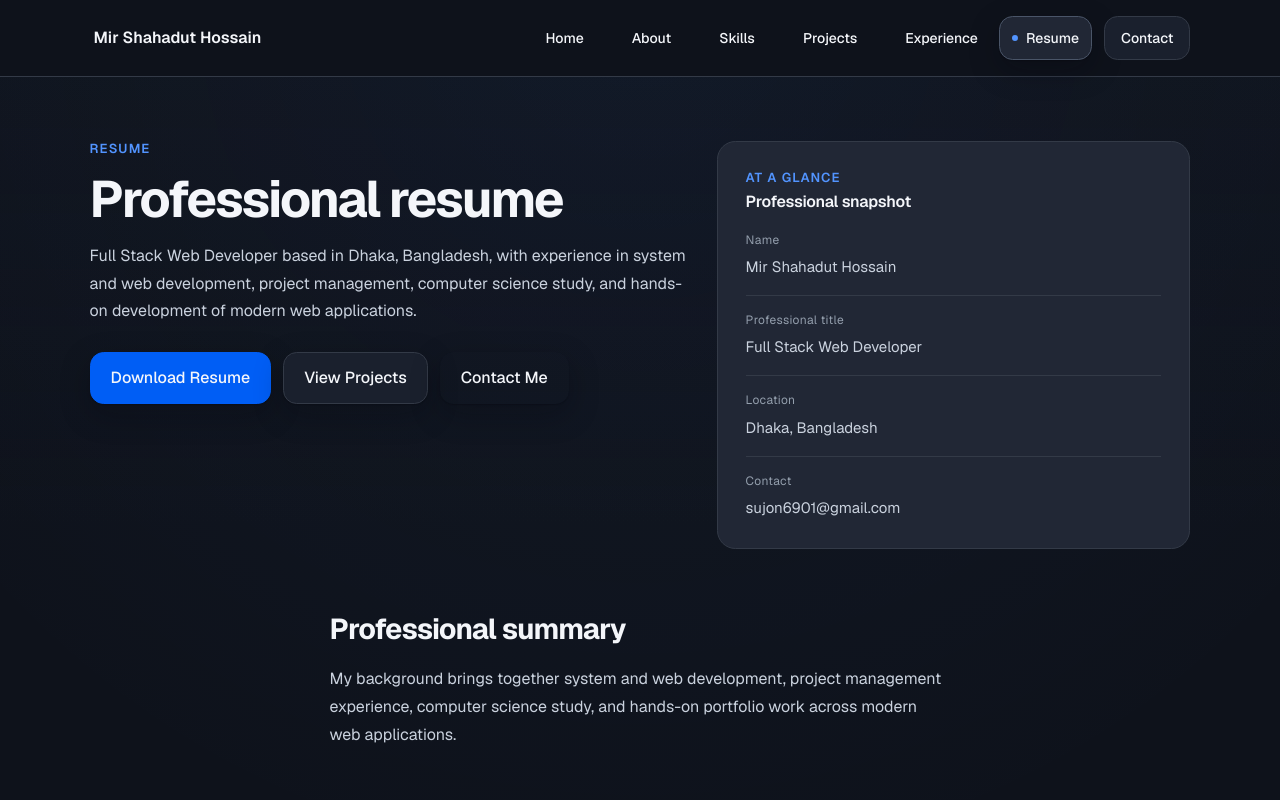
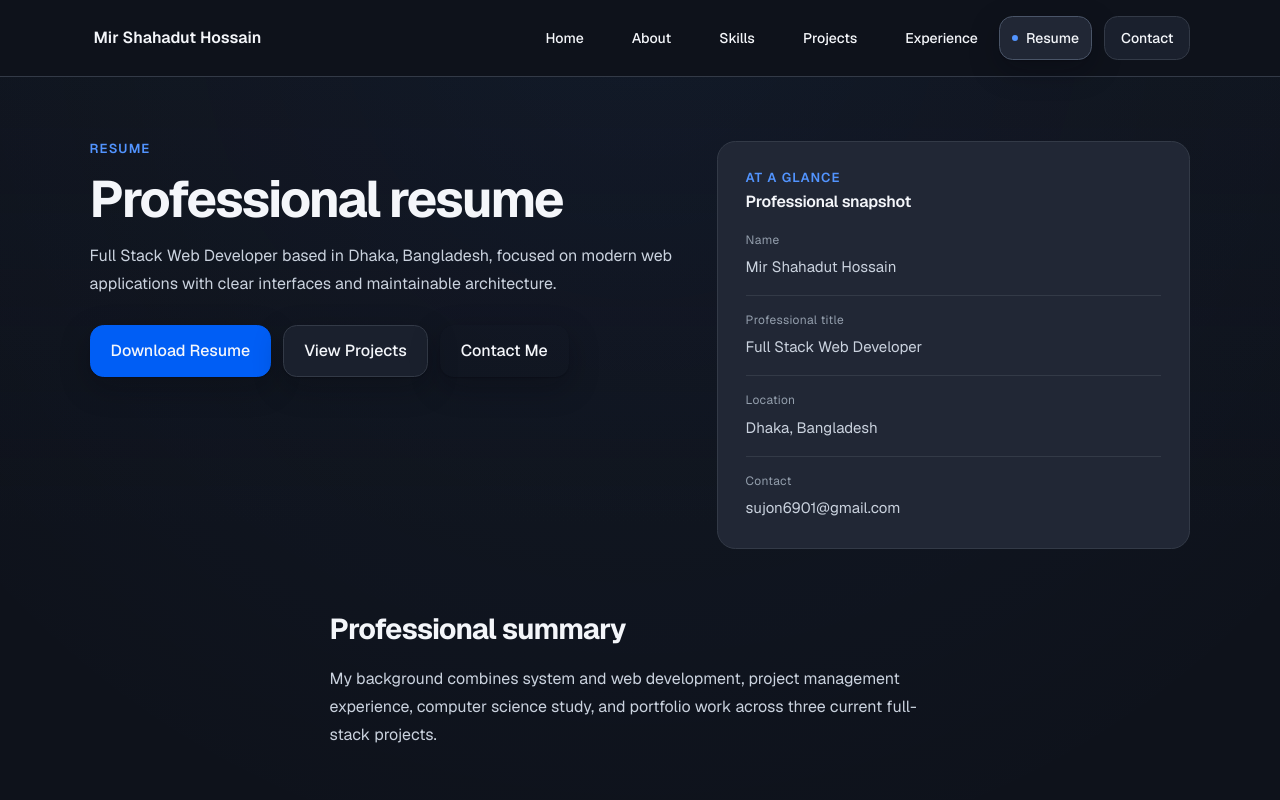
Before and after one commit to doyancha/Mir-Shahadut-Portfolio, a Next.js app: page /resume in a window 1280 px wide. Shown: the top 800 px of the page. Built offline with nearby package versions, Linux system fonts and the light colour scheme; no server answers.

Commit message:
chore: finalize content and visual polish

```diff
--- a/src/components/case-study/case-study-cta.tsx
+++ b/src/components/case-study/case-study-cta.tsx
@@ -14,8 +14,7 @@ export function CaseStudyCta({ liveDemoUrl }: CaseStudyCtaProps) {
         <div className="space-y-2">
           <h2 className="text-2xl font-semibold tracking-tight text-white">Explore the project</h2>
           <p className="max-w-2xl text-sm leading-6 text-[hsl(var(--foreground-secondary))]">
-            Follow the live demo for the approved portfolio destination, or return to the projects
-            index.
+            Follow the live demo to review the project in detail, or return to the projects index.
           </p>
         </div>
         <Cluster gap="sm">
--- a/src/content/resume.ts
+++ b/src/content/resume.ts
@@ -26,7 +26,7 @@ export const resumePdfPath = `/documents/resume/${resumePdfFileName}`;
 export const resumePdfDownloadLabel = "Download Resume";
 
 export const resumeHeroIntroduction =
-  "Full Stack Web Developer based in Dhaka, Bangladesh, with experience in system and web development, project management, computer science study, and hands-on development of modern web applications.";
+  "Full Stack Web Developer based in Dhaka, Bangladesh, focused on modern web applications with clear interfaces and maintainable architecture.";
 
 export const resumeHeroFacts = [
   {
@@ -49,7 +49,7 @@ export const resumeHeroFacts = [
 
 export const resumeSummaryHeading = "Professional summary";
 export const resumeSummaryDescription =
-  "My background brings together system and web development, project management experience, computer science study, and hands-on portfolio work across modern web applications.";
+  "My background combines system and web development, project management experience, computer science study, and portfolio work across three current full-stack projects.";
 
 export const resumeSkillHeading = "Technical skills";
 export const resumeSkillDescription =
--- a/src/content/site-config.ts
+++ b/src/content/site-config.ts
@@ -3,8 +3,8 @@ import { DEFAULT_SITE_URL, OWNER_NAME, SITE_NAME } from "@/lib/constants";
 export const siteConfig = {
   siteName: SITE_NAME,
   ownerName: OWNER_NAME,
-  currentPhase: "Phase 16",
-  currentState: "Automated Testing and CI Complete and Locked",
+  currentPhase: "Phase 17",
+  currentState: "Final Content and Visual Polish Complete and Locked",
   developmentUrl: DEFAULT_SITE_URL,
   productionUrl: null,
 };
```
Also changed, not shown: 3 other files (tests, documents, lock files or other folders).
